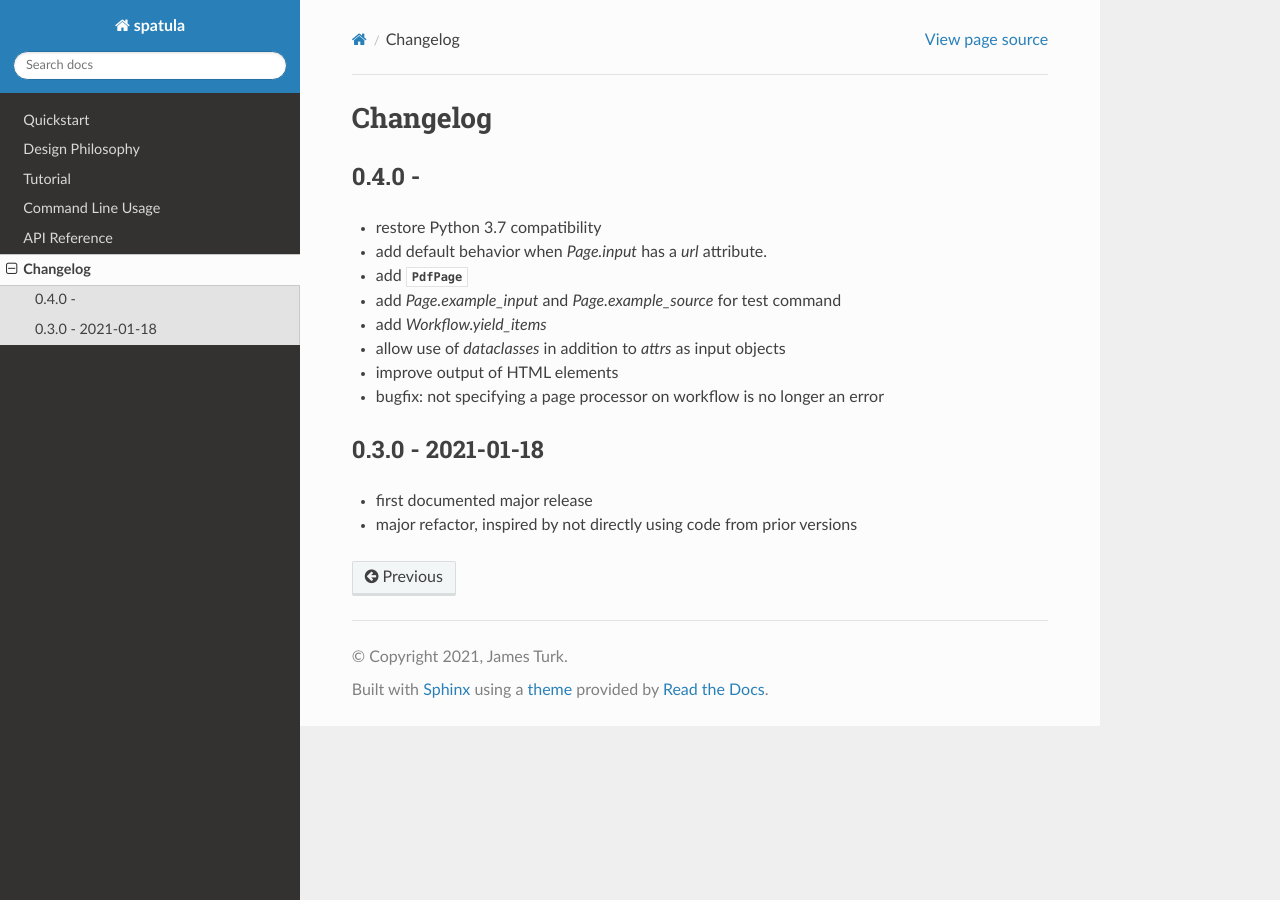
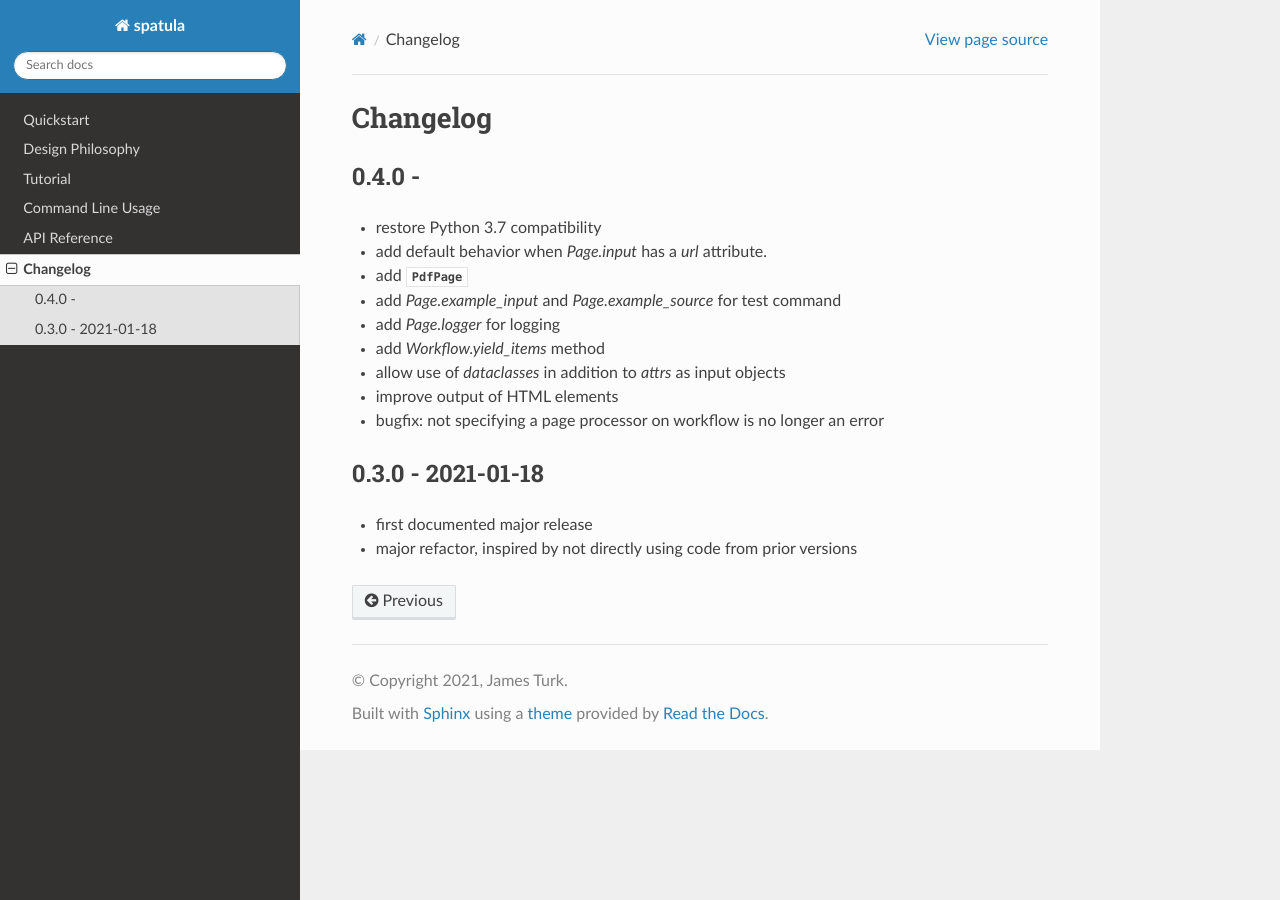
Before and after one commit to jamesturk/spatula, a Sphinx documentation site: the page built from docs/changelog.rst, in a window 1280 px wide. Built offline with Sphinx 7.4.7 and the Read the Docs theme 2.0.0, drawn with Linux system fonts in a browser that asks for light colours.

Commit message:
changelog

```diff
--- a/docs/changelog.rst
+++ b/docs/changelog.rst
@@ -8,7 +8,8 @@ Changelog
 * add default behavior when `Page.input` has a `url` attribute.
 * add :py:class:`PdfPage`
 * add `Page.example_input` and `Page.example_source` for test command
-* add `Workflow.yield_items`
+* add `Page.logger` for logging
+* add `Workflow.yield_items` method
 * allow use of `dataclasses` in addition to `attrs` as input objects
 * improve output of HTML elements
 * bugfix: not specifying a page processor on workflow is no longer an error
```
